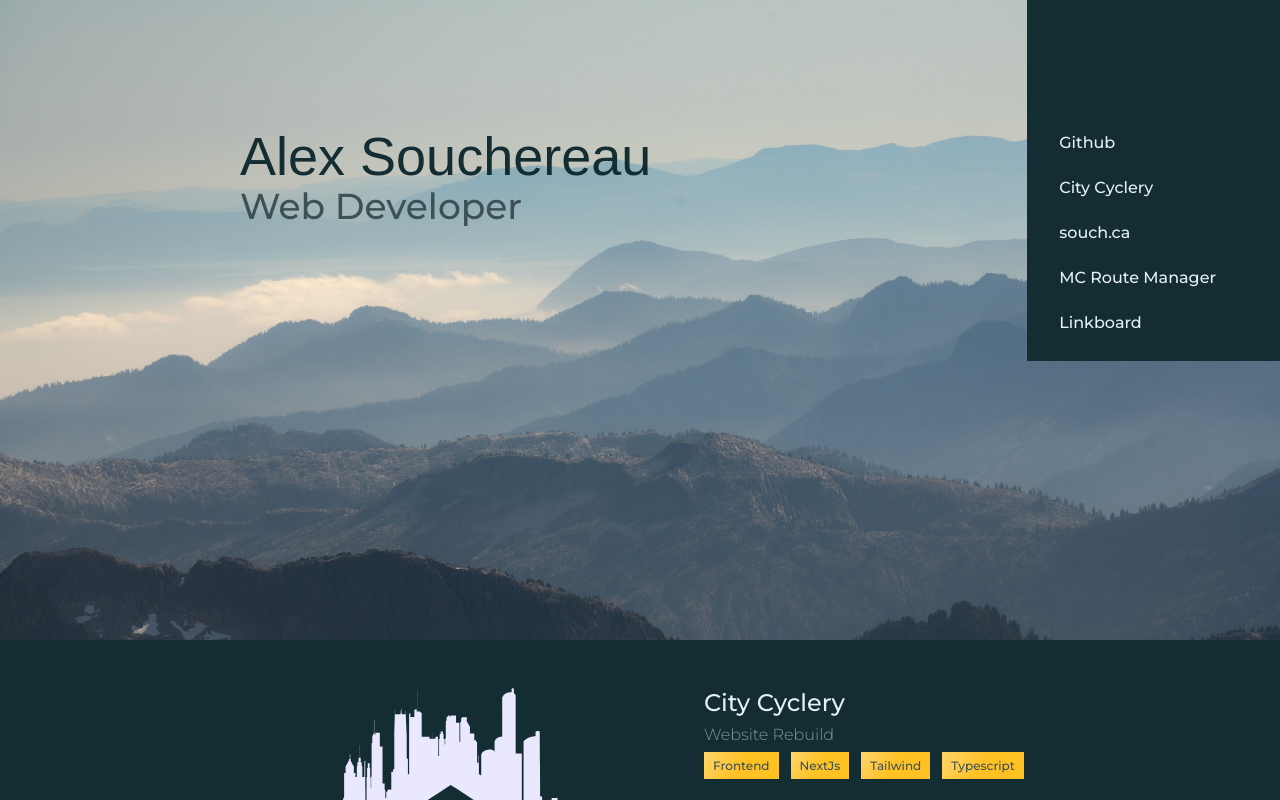
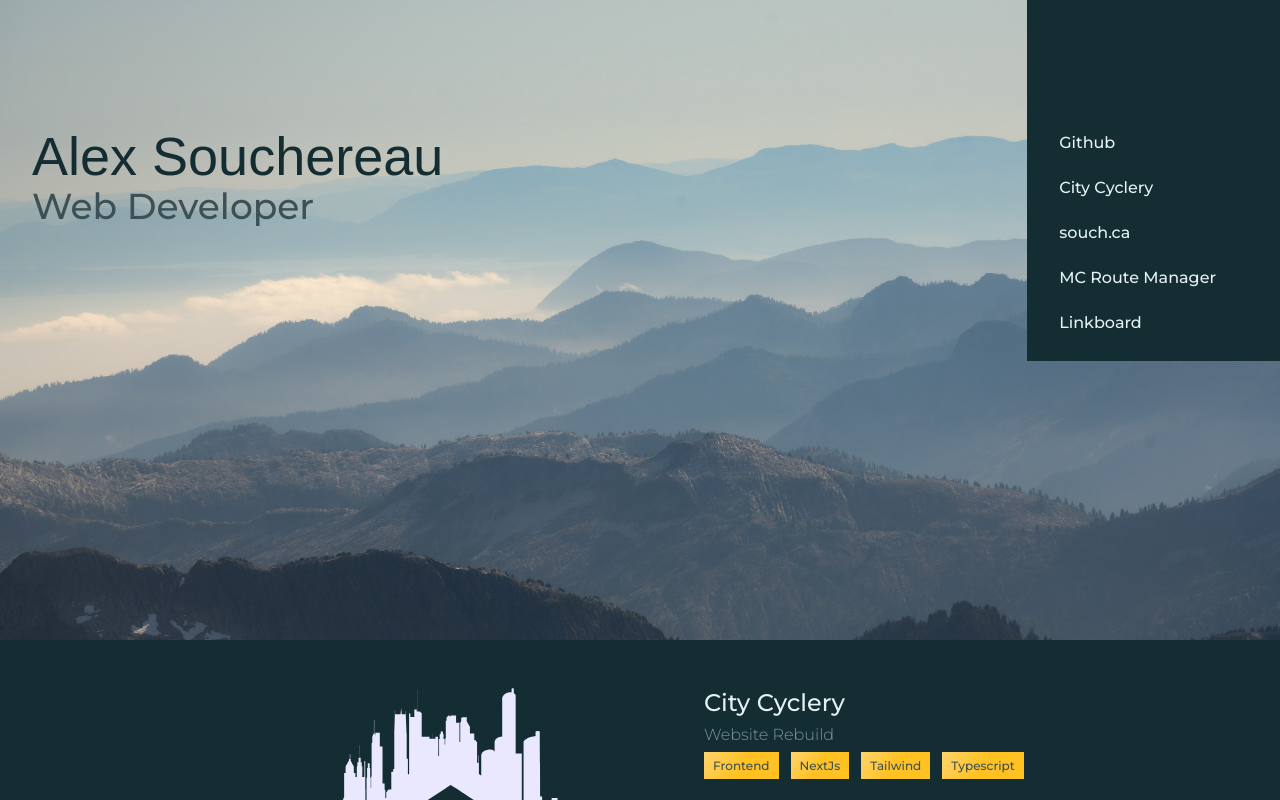
Before and after one commit to aSouchereau/dev.souch.ca, a Next.js app: page / in a window 1280 px wide. Shown: the top 800 px of the page. Built offline with nearby package versions, Linux system fonts and the light colour scheme; a web font is replaced by a local one.

Commit message:
Shrink container section width

```diff
--- a/styles/globals.css
+++ b/styles/globals.css
@@ -55,7 +55,7 @@ nav#main-nav #hero-content-mobile {
 }
 
 section {
-  padding: 3rem 15rem;
+  padding: 3rem 25rem;
 }
 
 section#hero {
@@ -397,7 +397,7 @@ a.button.outline:hover {
 /*****************
     Media Queries
 ******************/
-@media screen and (max-width: 850px) {
+@media screen and (max-width: 1450px) {
   section {
     padding: 3rem 2rem ;
   }
```
